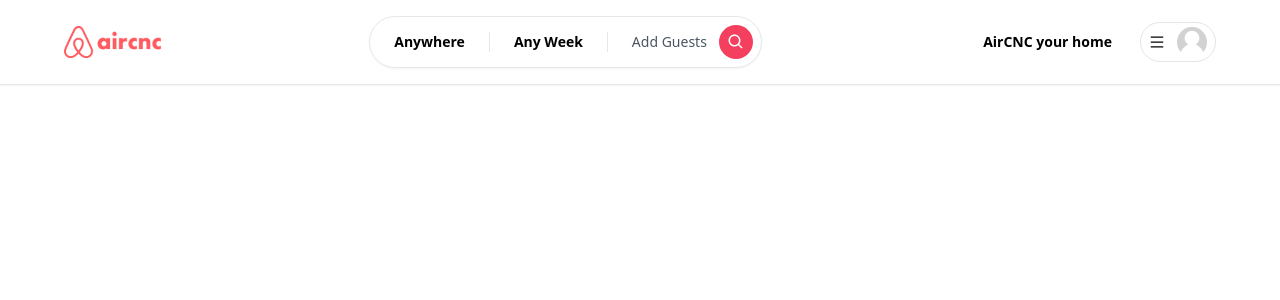
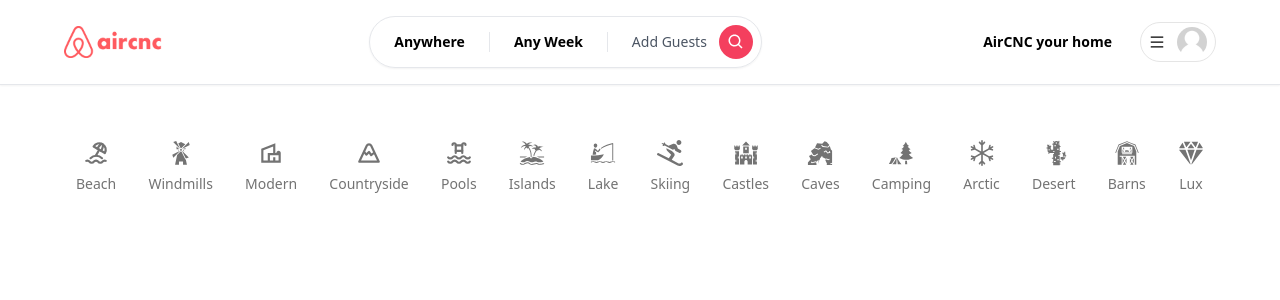
Before and after one commit to protap9ghosh/aircnc, a React (Vite) app in the folder client/: page / in a window 1280 px wide. Shown: the top 300 px of the page. Built offline with nearby package versions, Linux system fonts and the light colour scheme; no server answers.

Commit message:
add categories in home page

```diff
--- a/client/src/components/Categories/Categories.jsx
+++ b/client/src/components/Categories/Categories.jsx
@@ -1,8 +1,19 @@
+import Container from "../Shared/Container/Container";
+import CategoryBox from "./CategoryBox";
+import { categories } from "./categoriesData";
 
 const Categories = () => {
    return (
       <div>
-
+         <Container>
+            <div className="pt-4 flex flex-row items-center justify-between overflow-x-auto">
+               {
+                  categories.map(item => (
+                     <CategoryBox label={item.label} icon={item.icon} key={item.label} />
+                  ))
+               }
+            </div>
+         </Container>
       </div>
    );
 };
--- /dev/null
+++ b/client/src/components/Categories/CategoryBox.jsx
@@ -0,0 +1,11 @@
+
+const CategoryBox = ({label, icon: Icon}) => {
+   return (
+      <div className="flex flex-col items-center justify-center gap-2 p-3 border-b-2 text-neutral-500 hover:text-neutral-800 border-transparent">
+         <Icon size={26} />
+         <div className="text-sm font-medium">{label}</div>
+      </div>
+   );
+};
+
+export default CategoryBox;
--- /dev/null
+++ b/client/src/components/Categories/categoriesData.js
@@ -0,0 +1,93 @@
+import { TbBeach, TbMountain, TbPool } from "react-icons/tb";
+import {
+   GiBarn,
+   GiBoatFishing,
+   GiCactus,
+   GiCastle,
+   GiCaveEntrance,
+   GiForestCamp,
+   GiIsland,
+   GiWindmill,
+} from "react-icons/gi";
+import { FaSkiing } from "react-icons/fa";
+import { BsSnow } from "react-icons/bs";
+import { IoDiamond } from "react-icons/io5";
+import { MdOutlineVilla } from "react-icons/md";
+
+export const categories = [
+   {
+      label: "Beach",
+      icon: TbBeach,
+      description: "This property is close to the beach!",
+   },
+   {
+      label: "Windmills",
+      icon: GiWindmill,
+      description: "This property is has windmills!",
+   },
+   {
+      label: "Modern",
+      icon: MdOutlineVilla,
+      description: "This property is modern!",
+   },
+   {
+      label: "Countryside",
+      icon: TbMountain,
+      description: "This property is in the countryside!",
+   },
+   {
+      label: "Pools",
+      icon: TbPool,
+      description: "This is property has a beautiful pool!",
+   },
+   {
+      label: "Islands",
+      icon: GiIsland,
+      description: "This property is on an island!",
+   },
+   {
+      label: "Lake",
+      icon: GiBoatFishing,
+      description: "This property is near a lake!",
+   },
+   {
+      label: "Skiing",
+      icon: FaSkiing,
+      description: "This property has skiing activities!",
+   },
+   {
+      label: "Castles",
+      icon: GiCastle,
+      description: "This property is an ancient castle!",
+   },
+   {
+      label: "Caves",
+      icon: GiCaveEntrance,
+      description: "This property is in a spooky cave!",
+   },
+   {
+      label: "Camping",
+      icon: GiForestCamp,
+      description: "This property offers camping activities!",
+   },
+   {
+      label: "Arctic",
+      icon: BsSnow,
+      description: "This property is in arctic environment!",
+   },
+   {
+      label: "Desert",
+      icon: GiCactus,
+      description: "This property is in the desert!",
+   },
+   {
+      label: "Barns",
+      icon: GiBarn,
+      description: "This property is in a barn!",
+   },
+   {
+      label: "Lux",
+      icon: IoDiamond,
+      description: "This property is brand new and luxurious!",
+   },
+];
--- a/client/src/layouts/Main.jsx
+++ b/client/src/layouts/Main.jsx
@@ -1,9 +1,13 @@
+import { Outlet } from "react-router-dom"
 import NavBar from "../components/Shared/NavBar/NavBar"
 
 const Main = () => {
    return (
       <div>
-         <NavBar/>
+         <NavBar />
+         <div className="pt-28 pb-20">
+            <Outlet />
+         </div>
       </div>
    )
 }
--- /dev/null
+++ b/client/src/pages/Home/Home.jsx
@@ -0,0 +1,11 @@
+import Categories from "../../components/Categories/Categories";
+
+const Home = () => {
+   return (
+      <>
+         <Categories/>
+      </>
+   );
+};
+
+export default Home;
```
Also changed, not shown: client/src/routes/Routes.jsx (+11 -4 lines).
